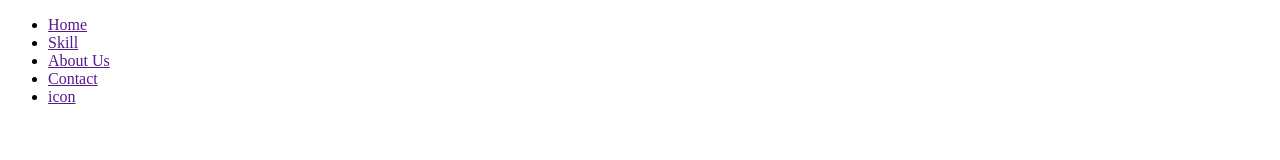
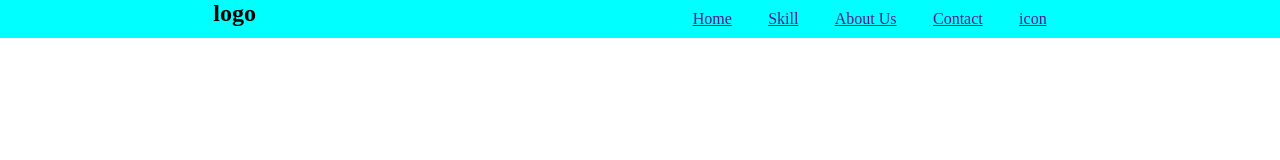
Before and after one commit to HABcoder/Prt-in-progress-, a plain HTML site: page index.html in a window 1280 px wide. Drawn offline with Linux system fonts and the light colour scheme.

Commit message:
modify files

```diff
--- a/index.html
+++ b/index.html
@@ -4,10 +4,11 @@
     <meta charset="UTF-8">
     <meta name="viewport" content="width=device-width, initial-scale=1.0">
     <title>Document</title>
+    <link rel="stylesheet" href="style.css">
 </head>
 <body>
     <div class="navbar">
-        <div class="logo"></div>
+        <div class="logo"><h2>logo</h2></div>
         <div class="navbar-links">
             <ul>
                 <li><a href="">Home</a></li>
--- a/style.css
+++ b/style.css
@@ -1,7 +1,21 @@
-*{
-    box-sizing: border-box;
+*{box-sizing: border-box;padding: 0;margin: 0;}html,body {height: 100%;width: 100%;}
+body{overflow-x: hidden;width: 100%;height:100%;}
+
+.navbar{
+    width: 100%;
+    background-color: aqua;
+    display: flex;
+    justify-content: space-around;
 }
-html,body {
-    height: 100%;
-    width: 100%;
+.navbar-links{
+    width: 30%;
+    padding: 10px;
+    /* background-color: blueviolet; */
 }
+.navbar-links ul {
+    display: flex;
+    gap: 10%;
+}
+.navbar-links ul li{
+   list-style-type: none;
+}
```
